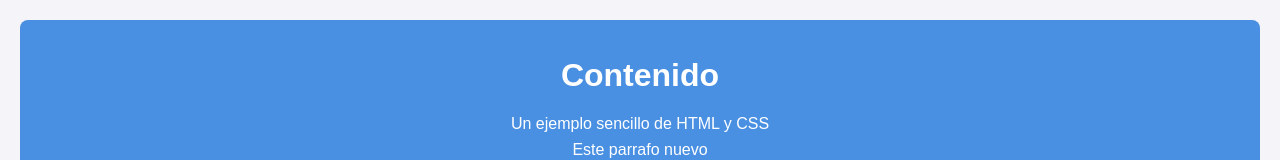
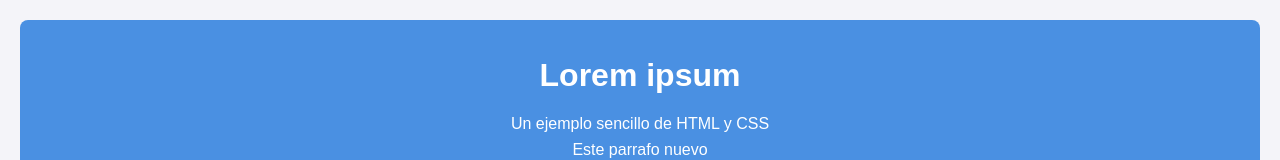
Before and after one commit to jmendoza79/git-practice, a plain HTML site: page index.html in a window 1280 px wide. Shown: the top 160 px of the page. Drawn offline with Linux system fonts and the light colour scheme.

Commit message:
feat: agregar h1 a index

```diff
--- a/index.html
+++ b/index.html
@@ -8,7 +8,7 @@
 </head>
 <body>
     <header>
-        <h1>Contenido</h1>
+        <h1>Lorem ipsum</h1>
         <p>Un ejemplo sencillo de HTML y CSS</p>
         <p>Este parrafo nuevo</p>
     </header>
```
